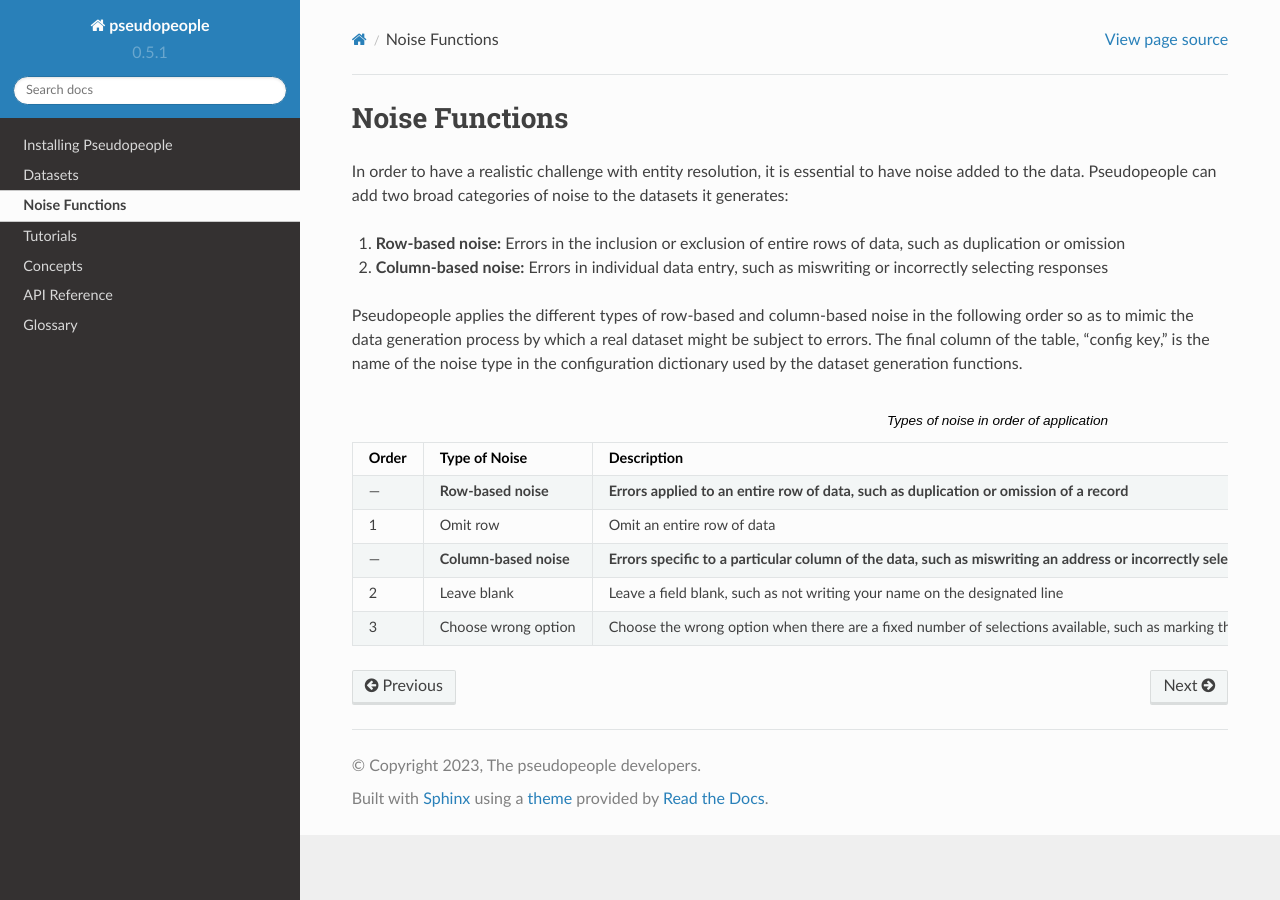
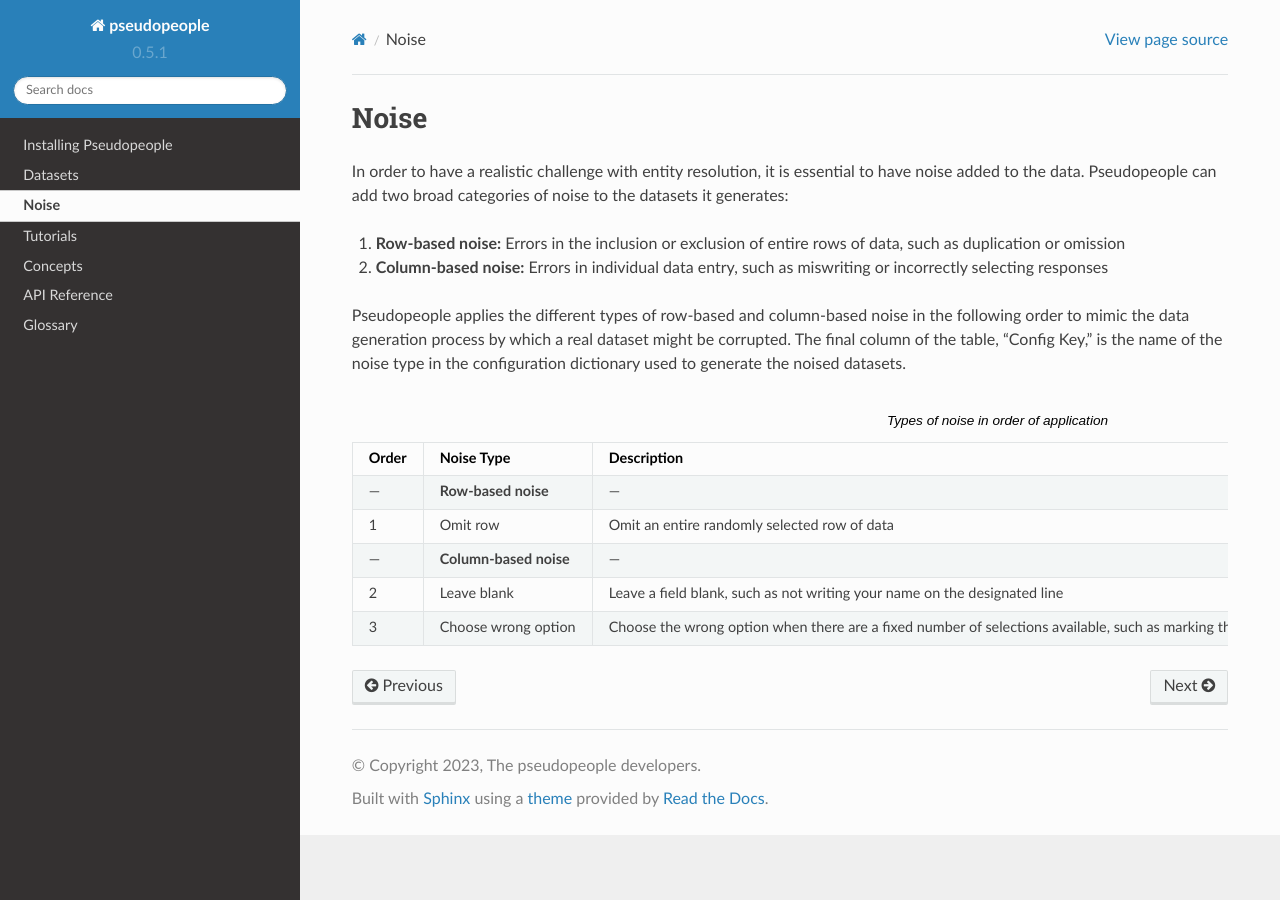
Before and after one commit to ihmeuw/pseudopeople, a Sphinx documentation site: the page built from docs/source/noise_functions/index.rst, in a window 1280 px wide. Built offline with Sphinx 7.4.7 and the Read the Docs theme 2.0.0, drawn with Linux system fonts in a browser that asks for light colours.

Commit message:
edit for brevity

```diff
--- a/docs/source/noise_functions/index.rst
+++ b/docs/source/noise_functions/index.rst
@@ -1,8 +1,8 @@
-.. _noise_functions_main:
+.. _noise_main:
 
-=================
- Noise Functions
-=================
+======
+ Noise
+======
 
 .. contents::
    :depth: 2
@@ -19,30 +19,30 @@ noise to the datasets it generates:
    or incorrectly selecting responses
 
 Pseudopeople applies the different types of row-based and column-based noise in
-the following order so as to mimic the data generation process by which a real
-dataset might be subject to errors. The final column of the table, "config key,"
-is the name of the noise type in the configuration dictionary used by the
-dataset generation functions.
+the following order to mimic the data generation process by which a real dataset
+might be corrupted. The final column of the table, "Config Key," is the name of
+the noise type in the configuration dictionary used to generate the noised
+datasets.
 
 .. list-table:: Types of noise in order of application
   :widths: 1 2 5 1
   :header-rows: 1
 
   * - Order
-    - Type of Noise
+    - Noise Type
     - Description
-    - Config key
+    - Config Key
   * - ---
     - **Row-based noise**
-    - **Errors applied to an entire row of data, such as duplication or omission of a record**
+    - ---
     - ``row_noise``
   * - 1
     - Omit row
-    - Omit an entire row of data
+    - Omit an entire randomly selected row of data
     - ``omit_row``
   * - ---
     - **Column-based noise**
-    - **Errors specific to a particular column of the data, such as miswriting an address or incorrectly selecting from a list of choices**
+    - ---
     - ``column_noise``
   * - 2
     - Leave blank
```
